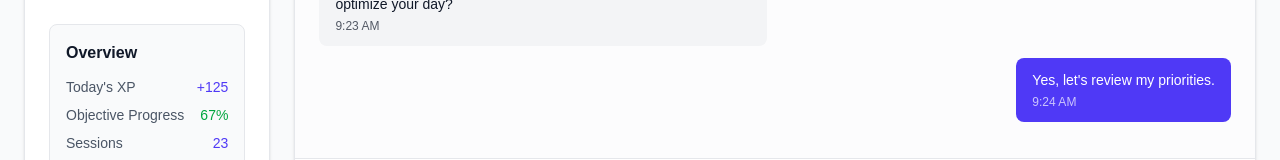
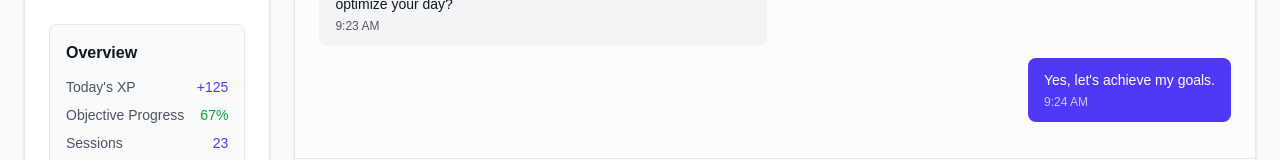
Before and after one commit to HemanthOS/HeinX-AI, a Next.js app: page /dashboard in a window 1280 px wide. Shown: the part 350-510 px from the top of the page. Built offline with nearby package versions, Linux system fonts and the light colour scheme.

Commit message:
Update dashboard.tsx

```diff
--- a/pages/dashboard.tsx
+++ b/pages/dashboard.tsx
@@ -24,7 +24,7 @@ export default function HeinXDashboard() {
   const [activeTab, setActiveTab] = useState('chat');
   const [messages, setMessages] = useState([
     { sender: "Nova", text: "Good morning, John! I've analyzed your recent activity. Ready to optimize your day?", timestamp: "9:23 AM", type: "motivational" },
-    { sender: "You", text: "Yes, let's review my priorities.", timestamp: "9:24 AM" }
+    { sender: "You", text: "Yes, let's achieve my goals.", timestamp: "9:24 AM" }
   ]);
   const [input, setInput] = useState("");
   const [isTyping, setIsTyping] = useState(false);
```
